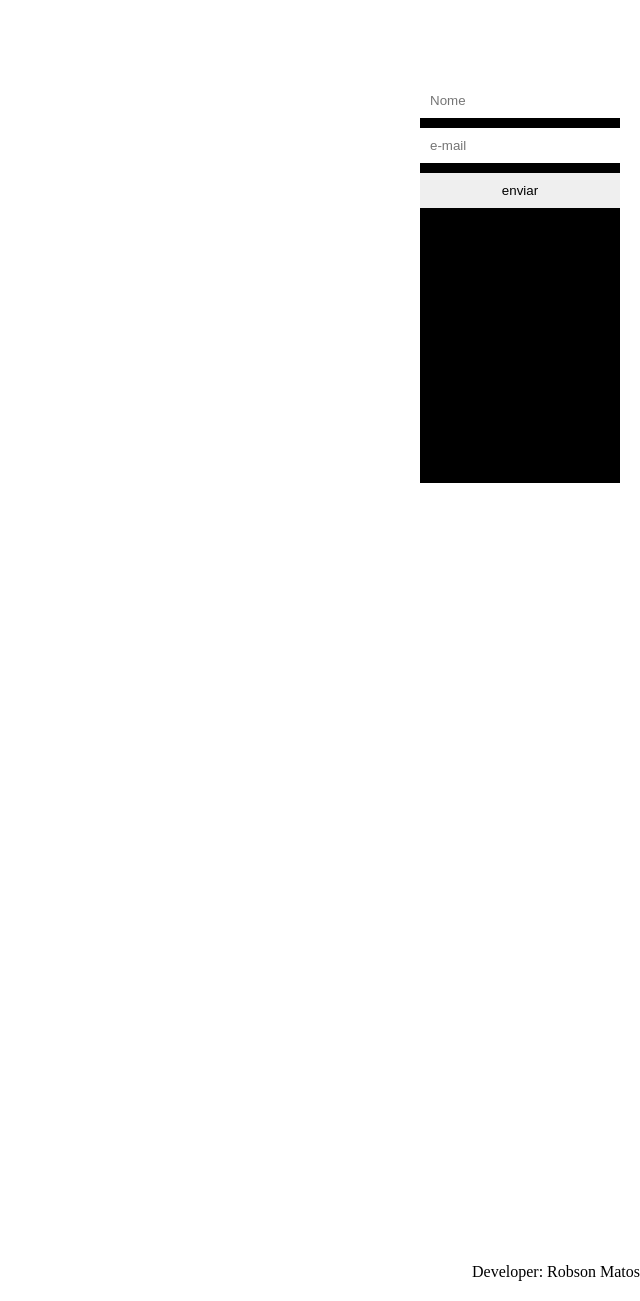
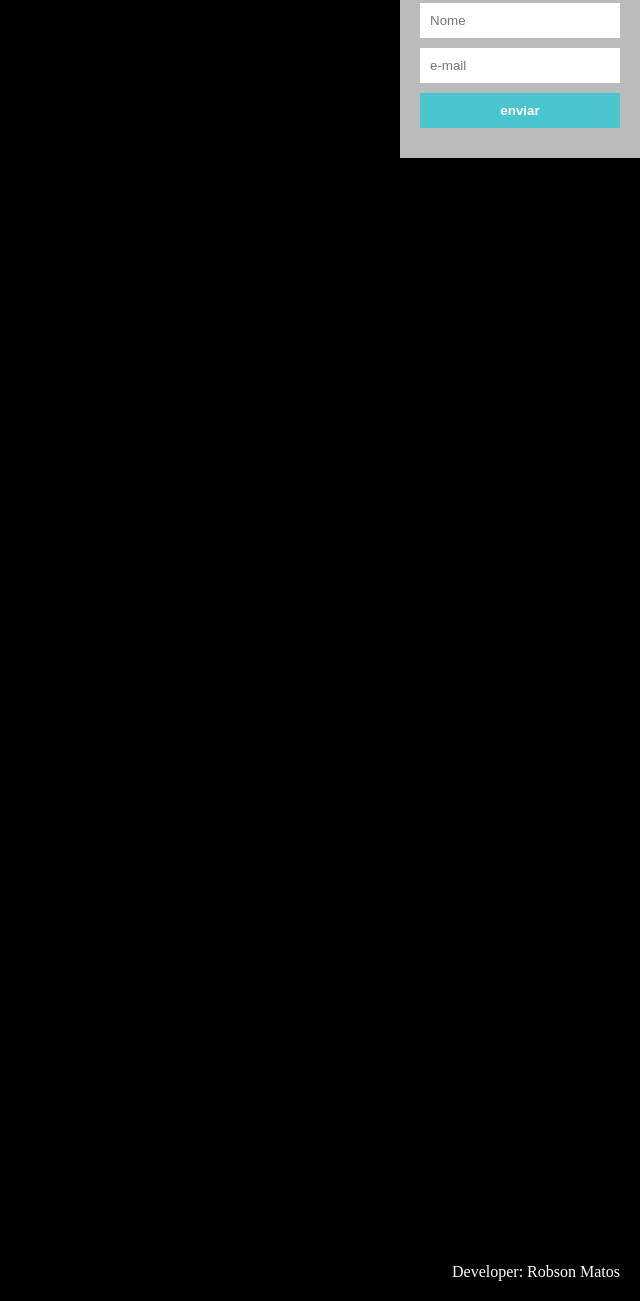
Before and after one commit to robsonmatos1989/landingPage, a plain HTML site: page index.html in a window 1280 px wide. Shown: the part 154-1455 px from the top of the page, without its empty margins (640-1280 px from the left). Drawn offline with Linux system fonts and the light colour scheme.

Commit message:
Commit
Modifiquei o background-color do Body,  mudei a aparência do formulário.

```diff
--- a/style.css
+++ b/style.css
@@ -2,15 +2,23 @@
 	margin: 0;
 	padding: 0;
 }
+
+body{
+	background-color: black;
+}
 .form{
-	display: flex;
+	/*display: flex;
 	height: 400px;
 	width: 200px;
 	color: white;
-	background-color: black;
 	float: right;
 	margin-right: 20px;
-	margin-top: 100px;
+	margin-top: 100px;*/
+
+	background-color: #FFFFFFBB;
+	width: 200px;
+	float: right;
+	padding: 20px;
 }
 .title{
 	text-align: center;
@@ -23,6 +31,9 @@
 	margin-top: 100%;
 	text-align: right;
 	align-content: right;
+	color: white;
+	margin-right: 20px;
+	margin-bottom: 20px;
 }
 input{ /*NESSE CÓDIGO EU FIZ COM QUE O INPUT E SELECT TENHAM MAIS OU MENOS O MESMO
 					ESTILO*/
@@ -32,3 +43,8 @@ input{ /*NESSE CÓDIGO EU FIZ COM QUE O INPUT E SELECT TENHAM MAIS OU MENOS O ME
 	border: black;
 	margin-bottom: 10px;
 }
+input[type="submit"]{
+	color: white;
+	background-color:#48C5CE;
+	font-weight: bold;/*faz com que fique em negrito*/
+}
```
